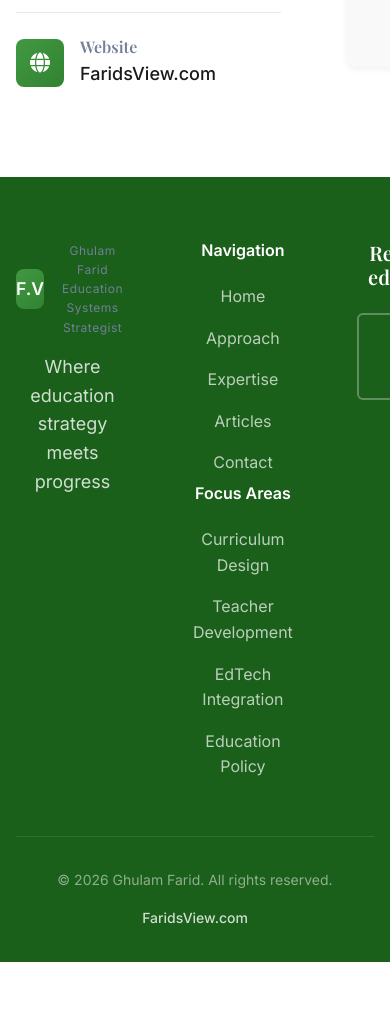
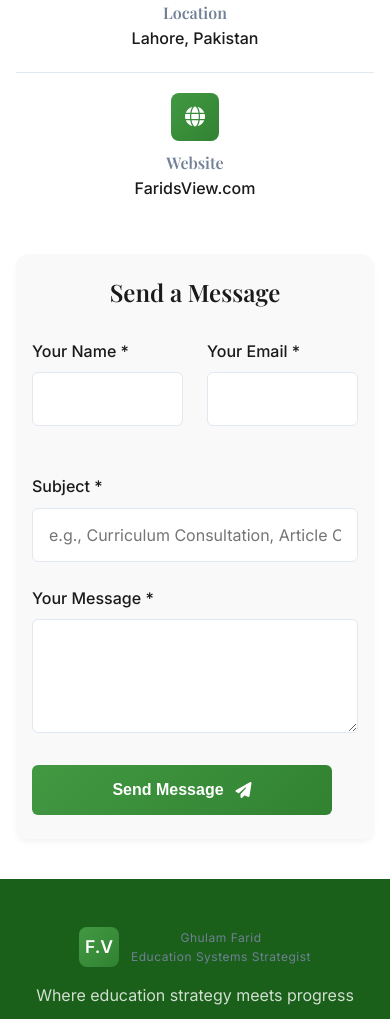
Before and after one commit to gf1488360-cell/FaridsView, a plain HTML site: page index.html in a window 390 px wide. Shown: the part 9170-10189 px from the top of the page. Before the commit the page ends 10132 px from the top, so only its background shows below. Drawn offline with nearby package versions, Linux system fonts and the light colour scheme.

Commit message:
Update style.css

```diff
--- a/style.css
+++ b/style.css
@@ -1488,3 +1488,112 @@ body {
         font-size: 0.875rem;
     }
 }
+
+
+
+
+
+/* ====================== */
+/* CONTACT + FOOTER MOBILE FIX */
+/* ====================== */
+
+/* Tablets and below */
+@media (max-width: 768px) {
+
+    /* Contact Section */
+    .contact-section {
+        padding: 3rem 0;
+    }
+
+    .contact-grid {
+        grid-template-columns: 1fr;
+        gap: 2rem;
+    }
+
+    .contact-info {
+        text-align: center;
+    }
+
+    .contact-item {
+        flex-direction: column;
+        text-align: center;
+        gap: 0.75rem;
+        padding: 1.25rem 0;
+    }
+
+    .contact-icon {
+        margin: 0 auto;
+    }
+
+    .contact-form-card {
+        padding: 2rem 1.5rem;
+    }
+
+    .contact-form-card h3 {
+        font-size: 1.5rem;
+        text-align: center;
+    }
+
+    /* Footer */
+    .main-footer {
+        padding: 3rem 0 1.5rem;
+        text-align: center;
+    }
+
+    .footer-content {
+        grid-template-columns: 1fr;
+        gap: 2.5rem;
+    }
+
+    .footer-brand {
+        align-items: center;
+        text-align: center;
+    }
+
+    .footer-cta {
+        align-items: center;
+    }
+
+    .footer-cta .btn-secondary {
+        align-self: center;
+    }
+
+    .footer-bottom {
+        flex-direction: column;
+        gap: 0.75rem;
+        text-align: center;
+    }
+}
+
+/* Small mobile devices */
+@media (max-width: 480px) {
+
+    .contact-section {
+        padding: 2.5rem 0;
+    }
+
+    .contact-form-card {
+        padding: 1.5rem 1rem;
+    }
+
+    .contact-text p {
+        font-size: 1rem;
+    }
+
+    .footer-tagline {
+        font-size: 1rem;
+    }
+
+    .link-group h4 {
+        font-size: 0.95rem;
+    }
+
+    .link-group a,
+    .link-group span {
+        font-size: 0.9rem;
+    }
+
+    .footer-bottom {
+        font-size: 0.8rem;
+    }
+}
```
